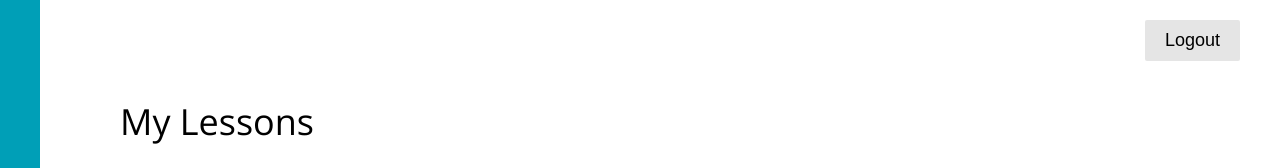
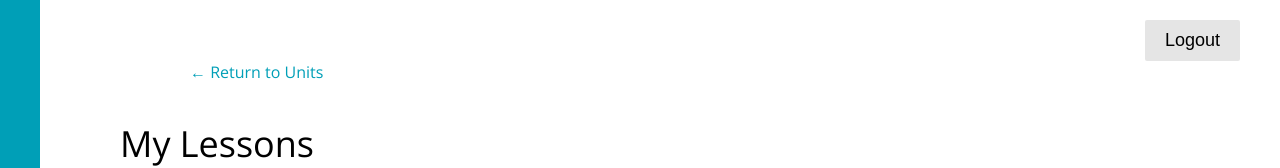
Before and after one commit to codebase-berkeley/teacher-portal, a React (Create React App) app in the folder client/: page /lessons in a window 1280 px wide. Shown: the top 168 px of the page. Built offline with nearby package versions, Linux system fonts and the light colour scheme; no server answers; the HTML template or start-up script is replaced by a standard one; what react-chartkick would draw is missing.

Commit message:
Added back button and correct navlink for lessons

```diff
--- a/client/src/components/Lessons/LessonBox/LessonBox.jsx
+++ b/client/src/components/Lessons/LessonBox/LessonBox.jsx
@@ -12,7 +12,7 @@ class LessonBox extends Component {
   render() {
     const { title, color } = this.props;
     return (
-      <NavLink className="lessonbox" to="/units">
+      <NavLink className="lessonbox" to="/reflections">
         <div className={color} />
         <p className="title-p">{title}</p>
       </NavLink>
--- a/client/src/components/Lessons/Lessons.jsx
+++ b/client/src/components/Lessons/Lessons.jsx
@@ -1,4 +1,5 @@
 import React, { Component } from 'react';
+import { NavLink } from 'react-router-dom';
 import LessonBox from './LessonBox/LessonBox';
 import AddLessonBox from './AddLessonBox/AddLessonBox';
 import './Lessons.css';
@@ -27,6 +28,9 @@ class Lessons extends Component {
     const l = s.lessons;
     return (
       <div className="lessons-container">
+        <NavLink to="/units" className="Return">
+          &#8592; Return to Units
+        </NavLink>
         <p className="my-lessons">My Lessons</p>
         <div className="box-container">
           <AddLessonBox />
```
